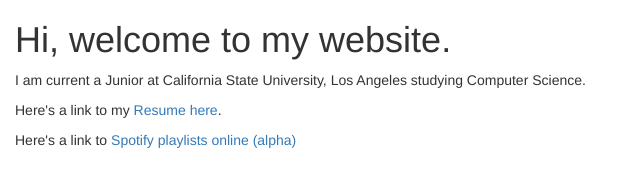
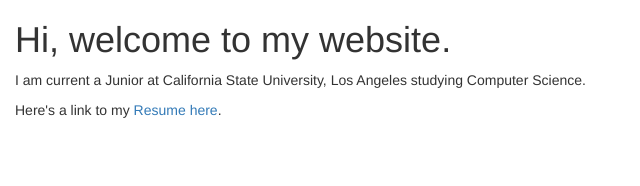
Before and after one commit to cedrictongg/cedrictongg, a plain HTML site: page index.html in a window 1280 px wide. Shown: the whole page, without its empty margins (0-640 px from the left). Drawn offline with nearby package versions, Linux system fonts and the light colour scheme.

Commit message:
removed link; updated resume

```diff
--- a/index.html
+++ b/index.html
@@ -17,7 +17,7 @@
 		<p>I am current a Junior at California State University, Los Angeles studying Computer Science.</p>
 		<!-- <p>Here's a link to my <a href="pages/resume.html"> Resume here</a>.</p> -->
 		<p>Here's a link to my <a href="pages/Cedric-Tong-Resume.pdf"> Resume here</a>.</p>
-		<p>Here's a link to <a href="pages/jason/spotify-test.html">Spotify playlists online (alpha)</a></p>
+		<!-- <p>Here's a link to <a href="pages/jason/spotify-test.html">Spotify playlists online (alpha)</a></p> -->
 	</div>
 </body>
 
```
Also changed, not shown: 1 other file.
